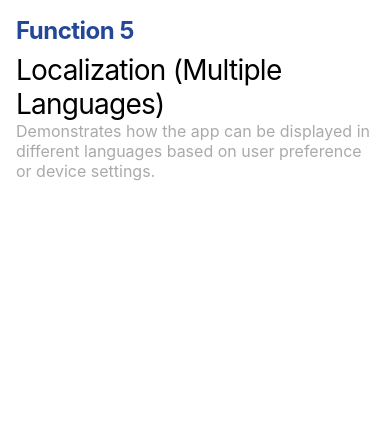
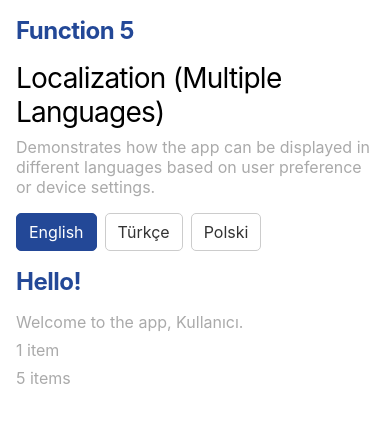
Before and after one commit to ErenElagz/10-Features-in-React-Native-Mobile-App, a React Native app: screen /Localization in a window 390 px wide. Shown: the top 422 px of the page. Built offline with nearby package versions, Linux system fonts and the light colour scheme; what react-native-mmkv would draw is missing.

Commit message:
feat: Remove i18next and react-i18next dependencies; update Pages data structure to mark Localization page as completed; implement language switching functionality in Localization screen with translations for English, Turkish, and Polish

```diff
--- a/package.json
+++ b/package.json
@@ -14,9 +14,7 @@
     "@react-navigation/native": "^7.1.6",
     "@react-navigation/native-stack": "^7.3.8",
     "@react-navigation/stack": "^7.2.10",
-    "i18next": "^24.2.3",
     "react": "19.0.0",
-    "react-i18next": "^15.4.1",
     "react-native": "0.79.0",
     "react-native-biometrics": "^3.0.1",
     "react-native-display": "^1.0.8",
--- a/src/data/Pages.ts
+++ b/src/data/Pages.ts
@@ -35,7 +35,7 @@ const Pages = [
         navigateTo: 'Localization',
         description:
             'Demonstrates how the app can be displayed in different languages based on user preference or device settings.',
-        isDone: false,
+        isDone: true,
     },
     {
         index: 6,
--- /dev/null
+++ b/src/locales/pl.json
@@ -0,0 +1,8 @@
+{
+  "translation": {
+    "greeting": "Cześć!",
+    "welcome": "Witamy w aplikacji, {{name}}.",
+    "items_one": "{{count}} przedmiot",
+    "items_other": "{{count}} przedmioty"
+  }
+}
--- a/src/screens/Localization/Localization.tsx
+++ b/src/screens/Localization/Localization.tsx
@@ -1,14 +1,87 @@
-import {StyleSheet, Text, View} from 'react-native';
-import React from 'react';
+import {StyleSheet, Text, View, TouchableOpacity} from 'react-native';
+import React, {useState} from 'react';
 import Pages from '../../data/Pages';
+import en from '../../locales/en.json';
+import tr from '../../locales/tr.json';
+import pl from '../../locales/pl.json';
+export default function LocalizationScreen() {
+  const [selectedLanguage, setSelectedLanguage] = useState('en'); // Başlangıç dili olarak İngilizce
+  const translations = {
+    en: en.translation,
+    tr: tr.translation,
+    pl: pl.translation,
+  };
 
-export default function LocalizationScreen() {
+  const currentTranslation = translations[selectedLanguage];
+
+  const changeLanguage = lang => {
+    setSelectedLanguage(lang);
+  };
+
   return (
-    <View style={{flex: 1}}>
-      <View style={styles.container}>
+    <View style={styles.container}>
+      <View>
         <Text style={styles.function}>Function {Pages[4].index}</Text>
         <Text style={styles.title}>{Pages[4].title}</Text>
         <Text style={styles.description}>{Pages[4].description}</Text>
+      </View>
+      <View style={styles.languageSwitcher}>
+        <TouchableOpacity
+          style={[
+            styles.languageButton,
+            selectedLanguage === 'en' && styles.selectedLanguageButton,
+          ]}
+          onPress={() => changeLanguage('en')}>
+          <Text
+            style={[
+              styles.languageText,
+              selectedLanguage === 'en' && styles.selectedLanguageText,
+            ]}>
+            English
+          </Text>
+        </TouchableOpacity>
+        <TouchableOpacity
+          style={[
+            styles.languageButton,
+            selectedLanguage === 'tr' && styles.selectedLanguageButton,
+          ]}
+          onPress={() => changeLanguage('tr')}>
+          <Text
+            style={[
+              styles.languageText,
+              selectedLanguage === 'tr' && styles.selectedLanguageText,
+            ]}>
+            Türkçe
+          </Text>
+        </TouchableOpacity>
+        <TouchableOpacity
+          style={[
+            styles.languageButton,
+            selectedLanguage === 'pl' && styles.selectedLanguageButton,
+          ]}
+          onPress={() => changeLanguage('pl')}>
+          <Text
+            style={[
+              styles.languageText,
+              selectedLanguage === 'pl' && styles.selectedLanguageText,
+            ]}>
+            Polski
+          </Text>
+        </TouchableOpacity>
+
+      </View>
+
+      <View>
+        <Text style={styles.function}>{currentTranslation?.greeting}</Text>
+        <Text style={styles.description}>
+          {currentTranslation?.welcome?.replace('{{name}}', 'Kullanıcı')}
+        </Text>
+       <Text style={styles.description}>
+          {currentTranslation?.items_one?.replace('{{count}}', '1')}
+        </Text>
+        <Text style={styles.description}>
+          {currentTranslation?.items_other?.replace('{{count}}', '5')}
+        </Text>
       </View>
     </View>
   );
@@ -29,11 +102,37 @@ const styles = StyleSheet.create({
   description: {
     fontSize: 16,
     color: '#aaa',
+    marginTop: 8,
   },
   function: {
     fontSize: 24,
     color: '#234897',
     letterSpacing: -0.5,
     fontWeight: 'bold',
+    marginBottom: 8,
+  },
+  languageSwitcher: {
+    flexDirection: 'row',
+    justifyContent: 'flex-start',
+    marginVertical: 16,
+  },
+  languageButton: {
+    paddingVertical: 8,
+    paddingHorizontal: 12,
+    borderRadius: 5,
+    marginRight: 8,
+    borderWidth: 1,
+    borderColor: '#ccc',
+  },
+  selectedLanguageButton: {
+    backgroundColor: '#234897',
+    borderColor: '#234897',
+  },
+  languageText: {
+    fontSize: 16,
+    color: '#333',
+  },
+  selectedLanguageText: {
+    color: '#fff',
   },
 });
```
Also changed, not shown: 1 other file (tests, documents, lock files or other folders).
